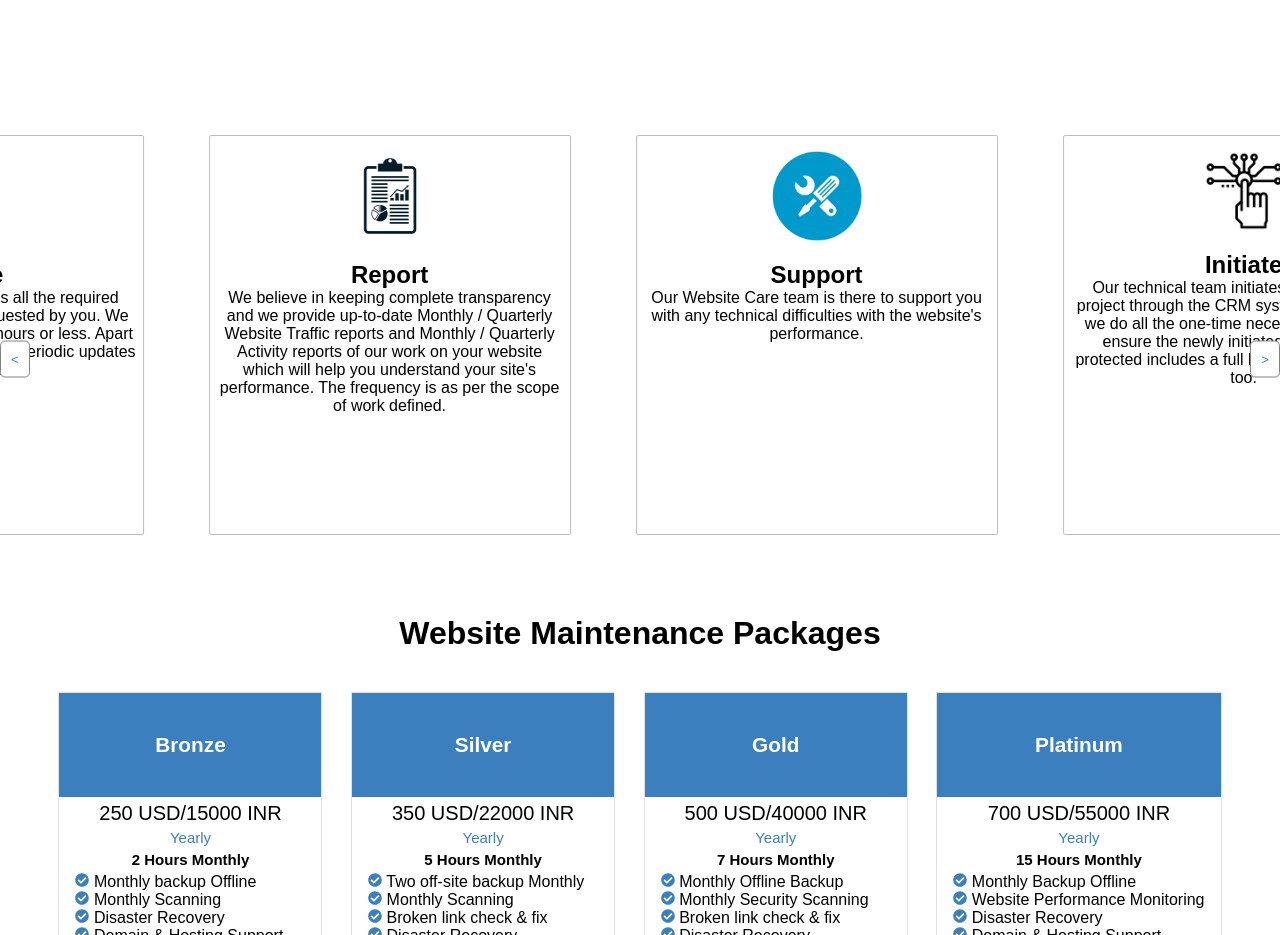
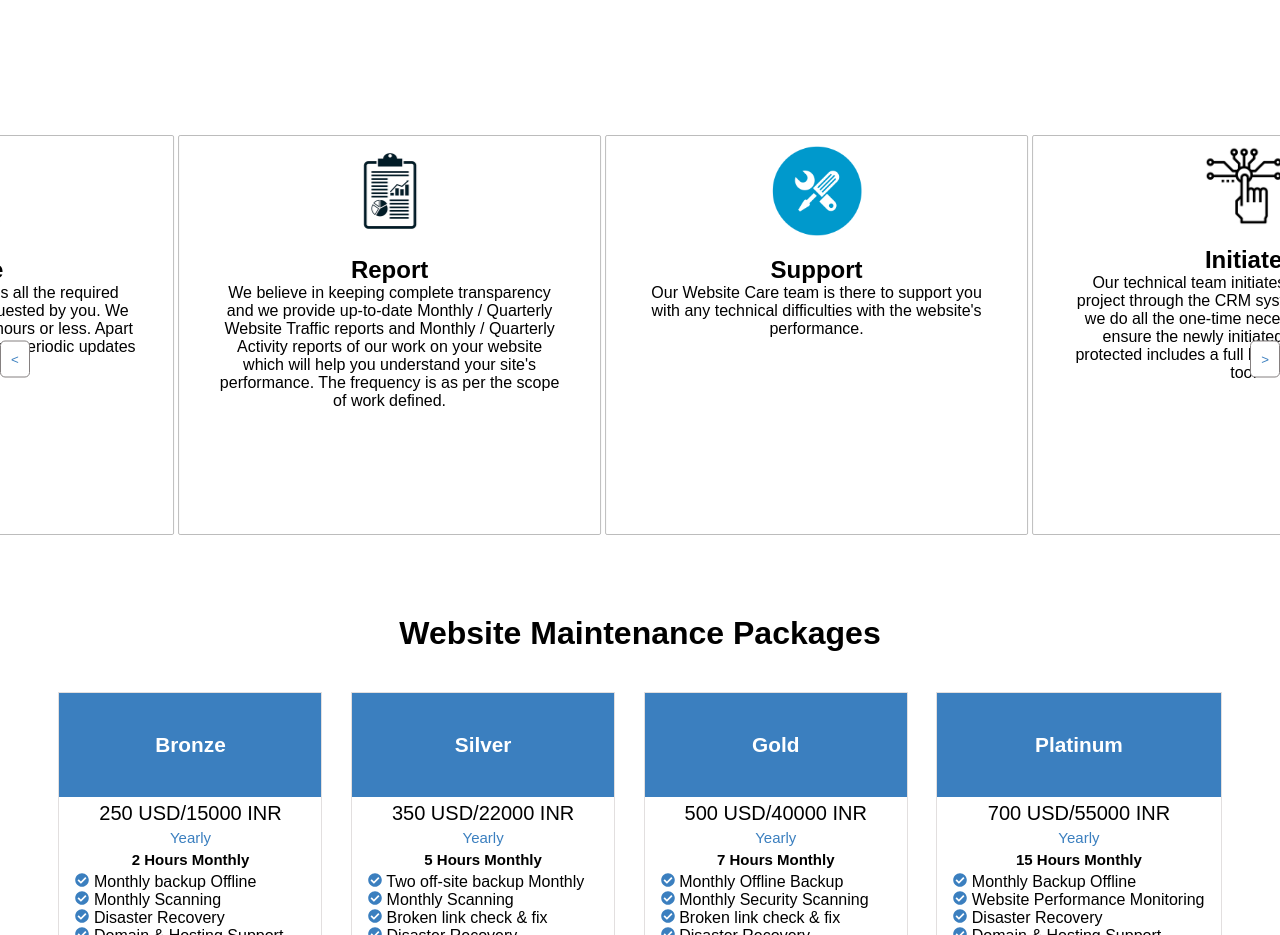
Before and after one commit to harshvns/website-design, a React (Create React App) app: page / in a window 1280 px wide. Shown: the part 2920-3855 px from the top of the page. Built offline with nearby package versions, Linux system fonts and the light colour scheme; a web font is replaced by a local one.

Commit message:
Reduce gap of slider

```diff
--- a/src/Components/Page4/Page4.css
+++ b/src/Components/Page4/Page4.css
@@ -10,17 +10,17 @@
 }
 
 .slick-slide {
-  display: flex !important;
+   display: flex !important;
   justify-content: center;
   align-items: center;
   text-align: center;
-  flex-direction: column;
-  padding: 0;
-  margin: 0;
+
+
 }
 
 .slick-list {
   /* margin: 0 -5px;  */
+  overflow: hidden;
 }
 
 .slick-track {
@@ -73,14 +73,15 @@
 }
 
 .slide {
-  display: flex;
+  /* display: flex; */
   flex-direction: column;
   align-items: center;
   /* box-shadow: 0 15px 40px 10px rgba(154, 170, 207, 0.25); */
-  padding: 5px;
+  padding-left: 2.2rem;
+  padding-right: 2.2rem;
   height: 400px;
   /* width: 100%;  */
-  margin: 0;
+  /* margin: 1rem;  */
   border: 1px solid rgb(188, 188, 188);
   border-radius: 2px;
 }
```
